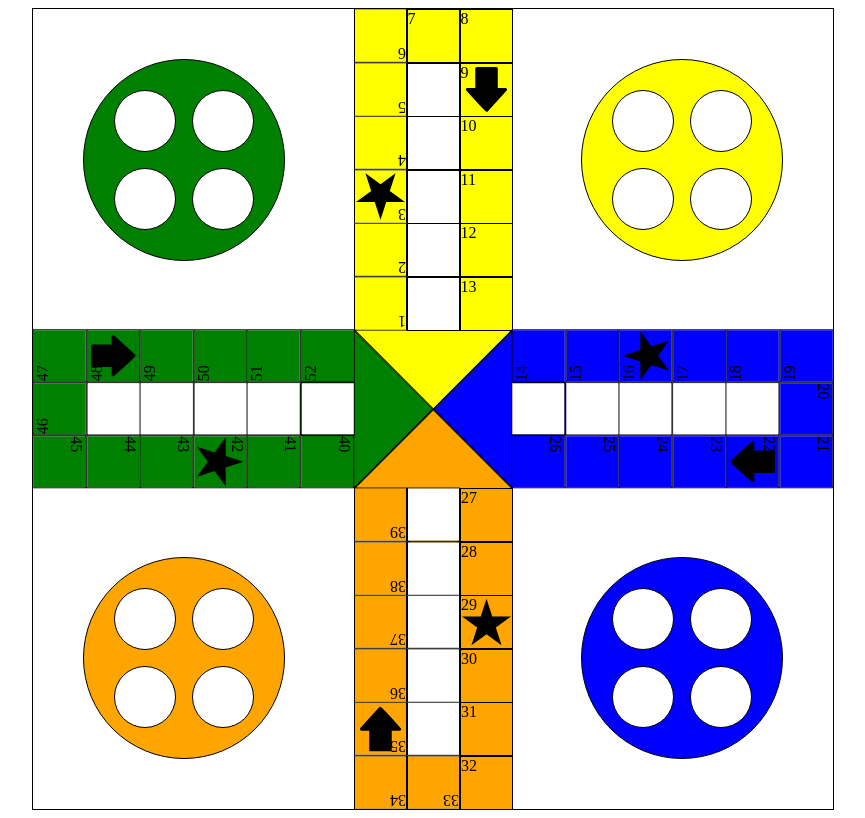
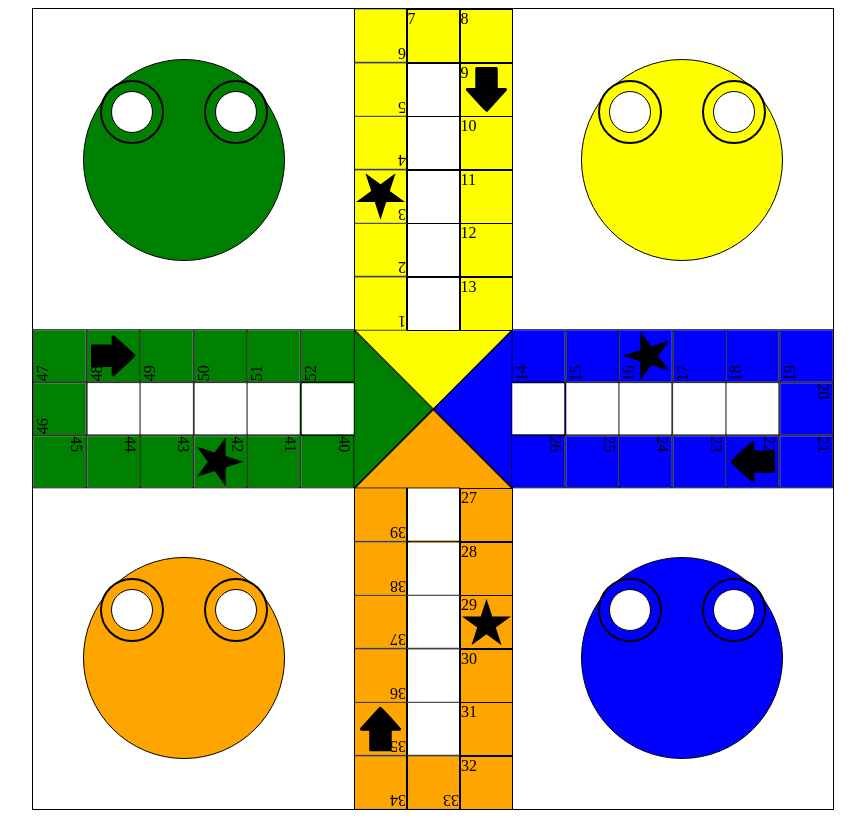
Before and after one commit to GustavoSouzinas/LUDOREMAKE, an Angular app: page / in a window 1280 px wide. Shown: the whole page, without its empty margins (207-1072 px from the left). Built offline with nearby package versions, Linux system fonts and the light colour scheme.

Commit message:
Making circles

```diff
--- a/angular.json
+++ b/angular.json
@@ -92,5 +92,8 @@
         }
       }
     }
+  },
+  "cli": {
+    "analytics": false
   }
 }
--- a/src/app/app.component.ts
+++ b/src/app/app.component.ts
@@ -4,10 +4,11 @@ import { SpacesComponent } from "./spaces/spaces.component";
 import { CirclePiecesComponent } from "./circle-pieces/circle-pieces.component";
 import { SquareComponent } from "./square/square.component";
 import { SingleSpaceComponent } from "./single-space/single-space.component";
+import { PieceComponent } from "./piece/piece.component";
 
 @Component({
   selector: 'app-root',
-  imports: [RouterOutlet, SpacesComponent, CirclePiecesComponent, SquareComponent, SingleSpaceComponent],
+  imports: [RouterOutlet, SpacesComponent, CirclePiecesComponent, SquareComponent, SingleSpaceComponent, PieceComponent],
   templateUrl: './app.component.html',
   styleUrl: './app.component.css'
 })
--- a/src/app/circle-pieces/circle-pieces.component.css
+++ b/src/app/circle-pieces/circle-pieces.component.css
@@ -1,6 +1,8 @@
 .circle{
+
     position: relative;
-
+    display: flex;
+    justify-content: center;
     border: 1px solid black;
     border-radius: 50%;
     height: 200px;
--- a/src/app/circle-pieces/circle-pieces.component.html
+++ b/src/app/circle-pieces/circle-pieces.component.html
@@ -1,6 +1,4 @@
 <div [style.background-color]="color" class="circle">
-    <div  class="playercircle top right"></div>
-    <div class="playercircle top left"></div>
-    <div class="playercircle bottom right"></div>
-    <div class="playercircle bottom left"></div>
+    <app-piece [color]="color"></app-piece>
+    <app-piece [color]="color"></app-piece>
 </div>
--- a/src/app/circle-pieces/circle-pieces.component.ts
+++ b/src/app/circle-pieces/circle-pieces.component.ts
@@ -1,8 +1,9 @@
 import { Component, Input } from '@angular/core';
+import { PieceComponent } from "../piece/piece.component";
 
 @Component({
   selector: 'app-circle-pieces',
-  imports: [],
+  imports: [PieceComponent],
   templateUrl: './circle-pieces.component.html',
   styleUrl: './circle-pieces.component.css'
 })
--- /dev/null
+++ b/src/app/piece/piece.component.css
@@ -0,0 +1,20 @@
+.circle{
+    display: flex;
+    justify-content: center;
+    align-items: center;
+    background-color: white;
+    border: 2px solid black;
+    border-radius: 50%;
+    height: 60px;
+    width: 60px;
+    margin: 20px;
+}
+
+.numberCircle{
+
+    background-color: white;
+    border: 1px solid black;
+    border-radius: 50%;
+    height: 40px;
+    width: 40px;
+}
--- /dev/null
+++ b/src/app/piece/piece.component.html
@@ -0,0 +1,3 @@
+<div class="circle" [style.background-color]="color">
+    <div class="numberCircle"></div>
+</div>
```
Also changed, not shown: src/app/piece/piece.component.ts (added, +12 -0 lines), 1 other file (tests, documents, lock files or other folders).
